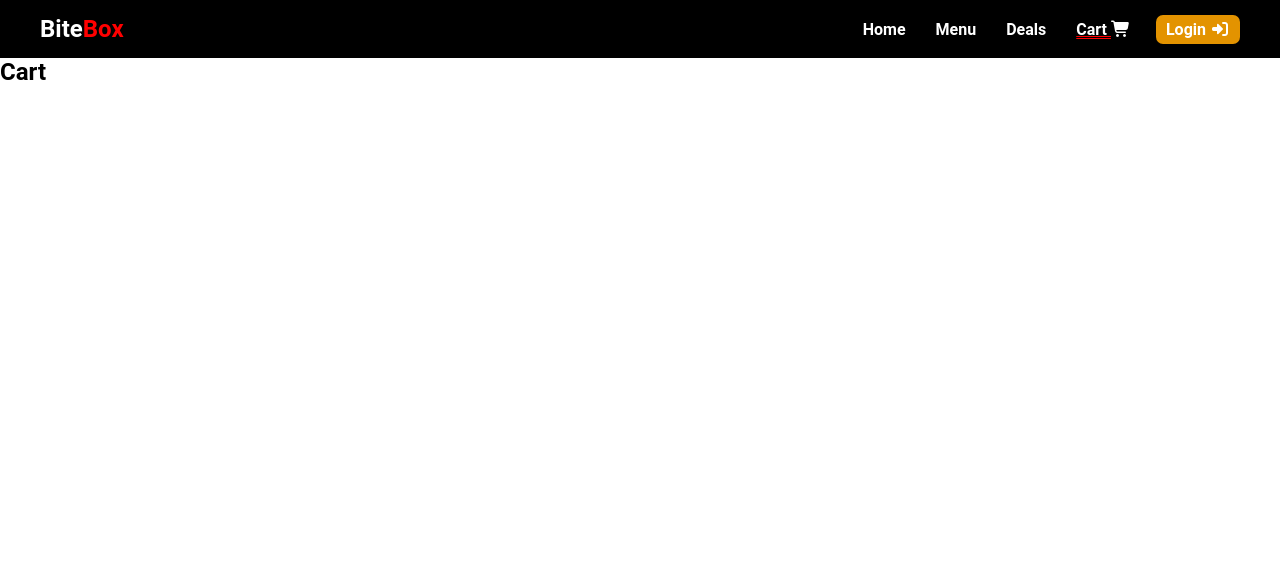
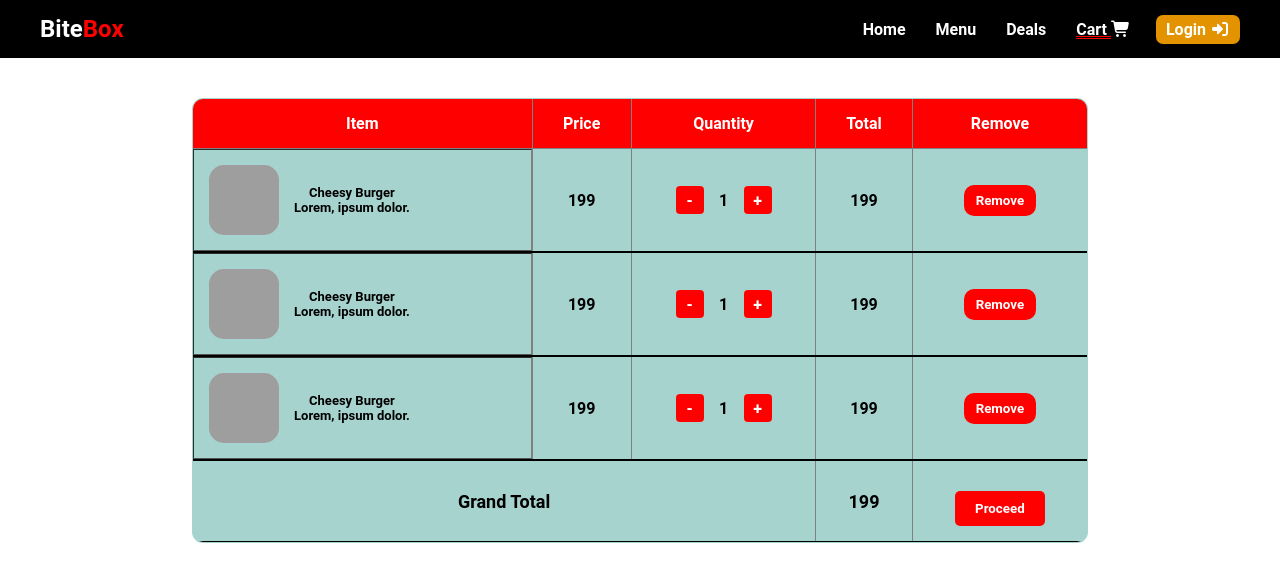
Before and after one commit to thevanshkapoor/BiteBox, a plain HTML site: page cart.html in a window 1280 px wide. Drawn offline with Linux system fonts and the light colour scheme; grey boxes are pictures that could not be loaded.

Commit message:
Designed Cart Layout

```diff
--- a/cart.html
+++ b/cart.html
@@ -1,44 +1,138 @@
-<!DOCTYPE html>
+<!doctype html>
 <html lang="en">
   <head>
-    <meta charset="UTF-8">
-    <meta name="viewport" content="width=device-width, initial-scale=1.0">
+    <meta charset="UTF-8" />
+    <meta name="viewport" content="width=device-width, initial-scale=1.0" />
     <title>Cart</title>
   </head>
-<body>
-</body>
+
+  <body></body>
 </html>
-<!DOCTYPE html>
+<!doctype html>
 <html lang="en">
+  <head>
+    <meta charset="UTF-8" />
+    <meta name="viewport" content="width=device-width, initial-scale=1.0" />
+    <title>BiteBox</title>
+    <link
+      rel="stylesheet"
+      href="https://cdnjs.cloudflare.com/ajax/libs/font-awesome/7.3.0/css/all.min.css"
+      integrity="sha512-ApSLB1Pd3/bZN8fWB/RG9YhN/7bd9Hkf3AGaE2mPfebjrxagjuBtx2GcgdqIlJkUzwylBo61r9Xa9NmgBI0swA=="
+      crossorigin="anonymous"
+      referrerpolicy="no-referrer"
+    />
 
-<head>
-    <meta charset="UTF-8">
-    <meta name="viewport" content="width=device-width, initial-scale=1.0">
-    <title>BiteBox</title>
-    <link rel="stylesheet" href="https://cdnjs.cloudflare.com/ajax/libs/font-awesome/7.3.0/css/all.min.css" integrity="sha512-ApSLB1Pd3/bZN8fWB/RG9YhN/7bd9Hkf3AGaE2mPfebjrxagjuBtx2GcgdqIlJkUzwylBo61r9Xa9NmgBI0swA==" crossorigin="anonymous" referrerpolicy="no-referrer" />
-
-    <link rel="stylesheet" href="css/style.css">
+    <link rel="stylesheet" href="css/style.css" />
   </head>
 
   <body>
+    <!-- Header Section -->
     <header>
       <nav>
         <div>
-                <h2>Bite<span style="color:red;">Box</span></h2>
+          <h2>Bite<span style="color: red">Box</span></h2>
           <ul>
             <li><a href="index.html">Home</a></li>
             <li><a href="menu.html">Menu</a></li>
-                    <li><a href="bitedeals.html">Deals</a> </li>
-                    <li><a href="cart.html" class="active">Cart <i class="fa-solid fa-cart-shopping"></i></a></li>
-                    <li><a href="login.html">Login <i class="fa-solid fa-right-to-bracket"></i></a></li>
+            <li><a href="bitedeals.html">Deals</a></li>
+            <li>
+              <a href="cart.html" class="active"
+                >Cart <i class="fa-solid fa-cart-shopping"></i
+              ></a>
+            </li>
+            <li>
+              <a href="login.html"
+                >Login <i class="fa-solid fa-right-to-bracket"></i
+              ></a>
+            </li>
           </ul>
         </div>
       </nav>
     </header>
-    <section>
-        <h2>Cart</h2>
+
+    <!-- Cart Section -->
+    <section class="cart">
+      <table border="1">
+        <thead>
+          <tr>
+            <th>Item</th>
+            <th>Price</th>
+            <th>Quantity</th>
+            <th>Total</th>
+            <th>Remove</th>
+          </tr>
+        </thead>
+
+        <tbody>
+          <tr>
+            <td class="item">
+              <img src="images/burger image.png" alt="" />
+              <div>
+                <h4>Cheesy Burger</h4>
+                <p>Lorem, ipsum dolor.</p>
+              </div>
+            </td>
+
+            <td>199</td>
+            <td>
+              <div class="qty-box">
+                <button>-</button>
+                <span>1</span>
+                <button>+</button>
+              </div>
+            </td>
+            <td>199</td>
+            <td><button class="remove">Remove</button></td>
+          </tr>
+
+          <tr>
+            <td class="item">
+              <img src="images/burger image.png" alt="" />
+              <div>
+                <h4>Cheesy Burger</h4>
+                <p>Lorem, ipsum dolor.</p>
+              </div>
+            </td>
+
+            <td>199</td>
+            <td>
+              <div class="qty-box">
+                <button>-</button>
+                <span>1</span>
+                <button>+</button>
+              </div>
+            </td>
+            <td>199</td>
+            <td><button class="remove">Remove</button></td>
+          </tr><tr>
+            <td class="item">
+              <img src="images/burger image.png" alt="" />
+              <div>
+                <h4>Cheesy Burger</h4>
+                <p>Lorem, ipsum dolor.</p>
+              </div>
+            </td>
+
+            <td>199</td>
+            <td>
+              <div class="qty-box">
+                <button>-</button>
+                <span>1</span>
+                <button>+</button>
+              </div>
+            </td>
+            <td>199</td>
+            <td><button class="remove">Remove</button></td>
+          </tr>
+
+          <tr class="grand-total">
+            <td colspan="3">Grand Total</td>
+            <td>199</td>
+            <td><button>Proceed</button></td>
+          </tr>
+        </tbody>
+      </table>
     </section>
     <footer></footer>
   </body>
-
 </html>
--- a/css/style.css
+++ b/css/style.css
@@ -6,7 +6,6 @@
   font-weight: 600;
   font-style: normal;
 }
-
 
 nav div a {
   text-decoration: none;
@@ -138,11 +137,9 @@ nav div li:last-child a:hover {
   border-radius: 10px;
 }
 
-
 .card img {
   width: 100%;
 }
-
 
 .menu-container {
   display: grid;
@@ -152,7 +149,7 @@ nav div li:last-child a:hover {
   padding: 20px;
 }
 
-.card button{
+.card button {
   background-color: red;
   color: white;
   border: none;
@@ -160,14 +157,14 @@ nav div li:last-child a:hover {
   border-radius: 5px;
 }
 
-.icon-box{
+.icon-box {
   min-width: 100px;
   text-align: center;
   cursor: pointer;
   margin-top: 15px;
 }
 
-.icon-box img{
+.icon-box img {
   width: 70px;
   height: 70px;
   border-radius: 50%;
@@ -175,7 +172,7 @@ nav div li:last-child a:hover {
   padding: 4px;
 }
 
-.category-icons{
+.category-icons {
   display: flex;
   gap: 20px;
   justify-content: center;
@@ -184,19 +181,116 @@ nav div li:last-child a:hover {
     adds a scrollbar automatically */
 }
 
-.icon-box p{
+.icon-box p {
   margin-top: 7px;
   font-size: 13px;
 }
 
-.icon-box img:hover{
+.icon-box img:hover {
   transform: scale(1.1);
-    border-color:black;
+  border-color: black;
   transition: 0.4s;
 }
 
-header{
+header {
   position: sticky;
   top: 0px;
   z-index: 1000;
 }
+
+table {
+  width: 70%;
+  border-collapse: collapse;
+  background-color: rgb(167, 211, 207);
+  border-radius: 11px;
+  overflow: hidden;
+  margin: auto;
+  margin-top: 40px;
+}
+
+thead {
+  background-color: red;
+  color: white;
+}
+
+th,
+td {
+  text-align: center;
+  padding: 15px;
+}
+
+tbody tr {
+  border-bottom: 2px solid black;
+}
+
+.item {
+  display: flex;
+  align-items: center;
+  gap: 15px;
+  font-size: 13px;
+}
+
+.item img {
+  width: 70px;
+  height: 70px;
+  border-radius: 15px;
+}
+
+.remove {
+  background-color: red;
+  border: none;
+  color: white;
+  padding: 8px 12px;
+  cursor: pointer;
+  border-radius: 10px;
+}
+
+.remove:hover{
+    background-color: darkred;
+}
+
+.grand-total td{
+    font-weight: 750;
+    font-size: 18px;
+}
+
+.grand-total button{
+    margin-top: 15px;
+    padding: 10px 20px;
+    background-color: red;
+    color: white;
+    border: none;
+    border-radius: 5px;
+    cursor: pointer;
+}
+
+.grand-total button:hover{
+    background-color: darkred;
+}
+
+.qty-box{
+    display: flex;
+    gap: 10px;
+    justify-content: center;
+    align-items: center;
+}
+
+.qty-box button{
+    width: 28px;
+    height: 28px;
+    border: none;
+    background-color: red;
+    color: white;
+    font-size: 16px;
+    border-radius: 4px;
+    cursor: pointer;
+}
+
+.qty-box button:hover{
+    background-color: #cc0000;
+}
+
+.qty-box span{
+    font-weight: bold;
+    min-width: 20px;
+}
```
Lines whose indentation alone changed are shown as unchanged.
